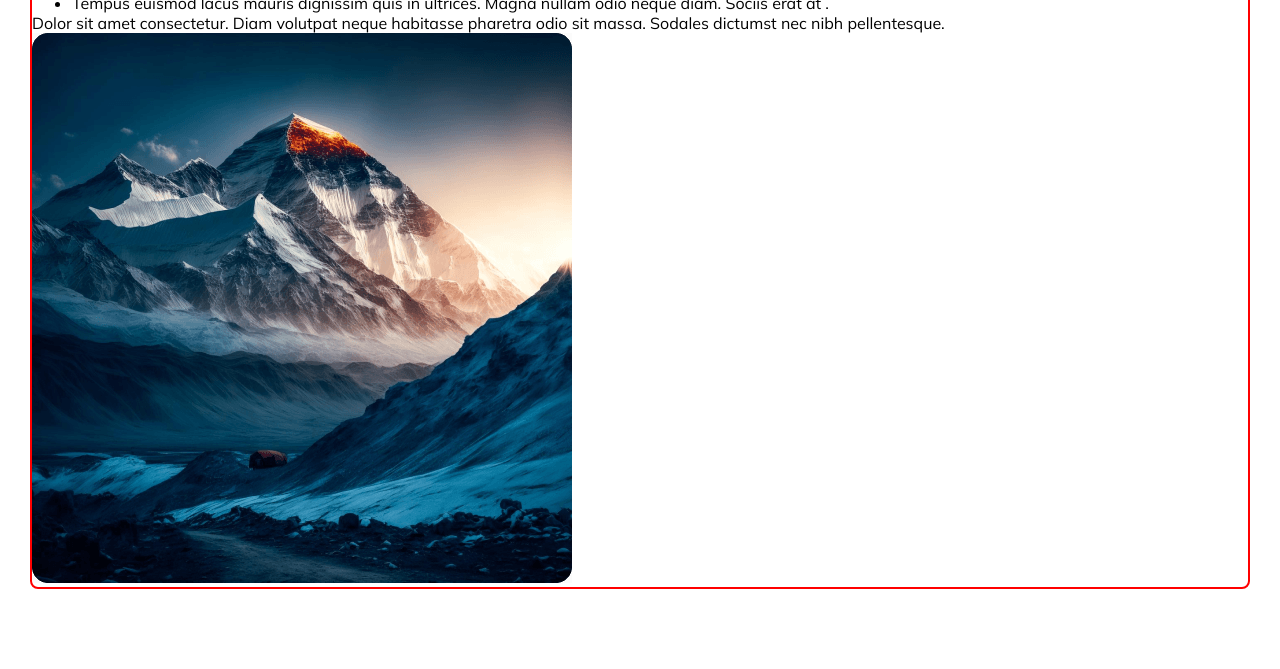
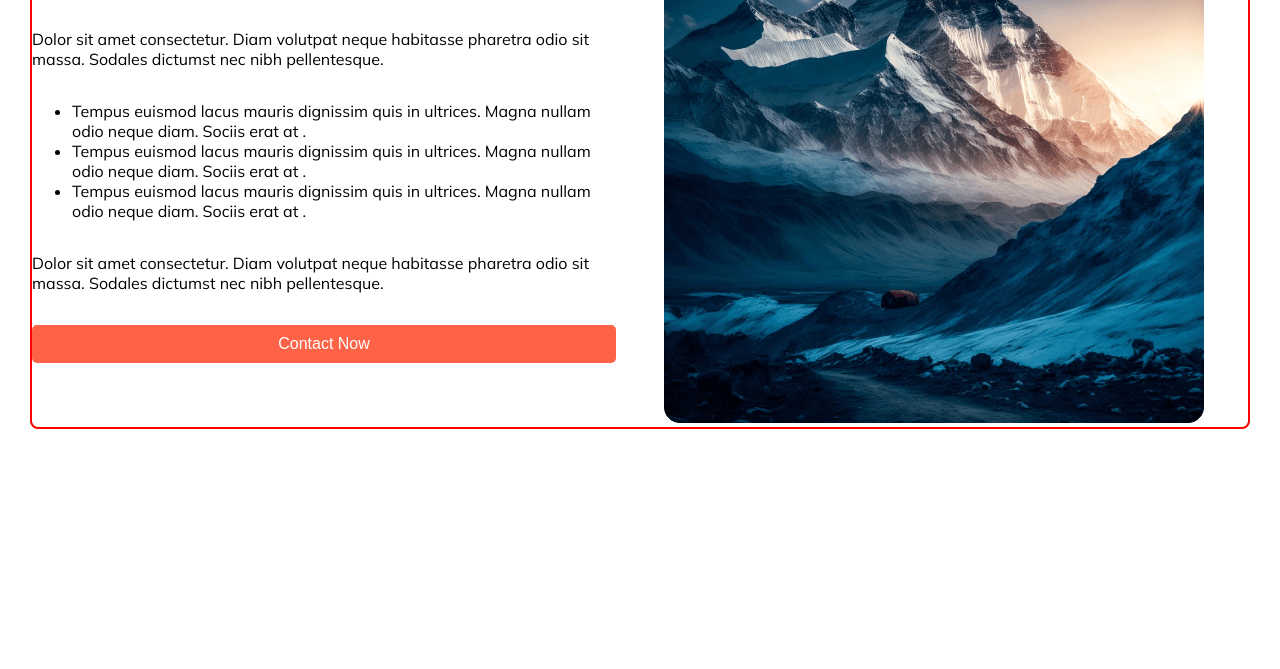
Before and after one commit to parves2023/hero-travel, a plain HTML site: page index.html in a window 1280 px wide. Shown: the part 782-1451 px from the top of the page. After the commit the page ends 1291 px from the top, so only its background shows below. Drawn offline with Linux system fonts and the light colour scheme.

Commit message:
tour sec added

```diff
--- a/index.html
+++ b/index.html
@@ -48,10 +48,12 @@
                     <li>Tempus euismod lacus mauris dignissim quis in ultrices. Magna nullam odio neque diam. Sociis erat at .</li>
                 </UL>
                 <p style="color:black;">Dolor sit amet consectetur. Diam volutpat neque habitasse pharetra odio sit massa. Sodales dictumst nec nibh pellentesque.</p>
+                <button class="btn">Contact Now</button>
             </div>
             <div>
                 <img src="Images/Rectangle 4.png" alt="">
             </div>
+
         </section>
     </main>
 
--- a/styles/style.css
+++ b/styles/style.css
@@ -45,6 +45,20 @@ input::placeholder {
     color: #ffffff; /* Change this to the desired color */
     opacity: 1; /* Optional: Ensure the color opacity is 100% */
 }
+.btn {
+    background-color: tomato; /* Button background color */
+    color: white; /* Text color */
+    padding: 10px 20px; /* Padding for the button */
+    border: none; /* Remove default border */
+    border-radius: 5px; /* Rounded corners */
+    font-size: 16px; /* Font size */
+    cursor: pointer; /* Pointer cursor on hover */
+    transition: background-color 0.3s ease; /* Smooth transition for background color */
+}
+
+.btn:hover {
+    background-color: darkred; /* Background color on hover */
+}
 
 /* navbar styles */
 nav {
@@ -85,3 +99,20 @@ nav {
   flex-direction: column;
   border: 2px solid red;
 }
+
+
+
+/* popular tours serciton */
+.populer-tours{
+    display: grid;
+    grid-template-columns: 1fr 1fr;
+    gap: 3rem;
+    justify-content: space-between;
+    align-items: center;
+}
+
+.populer-tours .text-part{
+    display: flex;
+    flex-direction: column;
+    gap: 2rem;
+}
```
